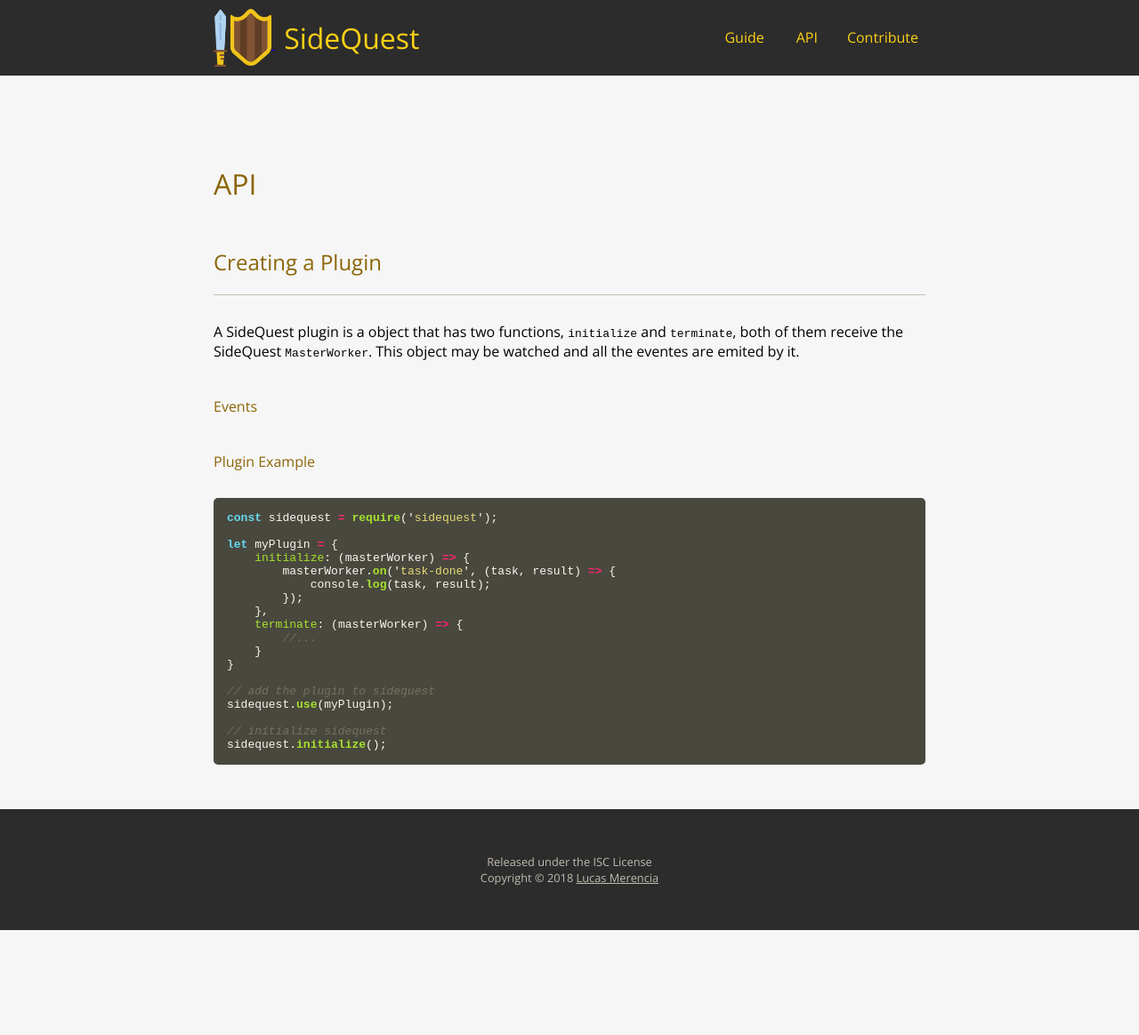
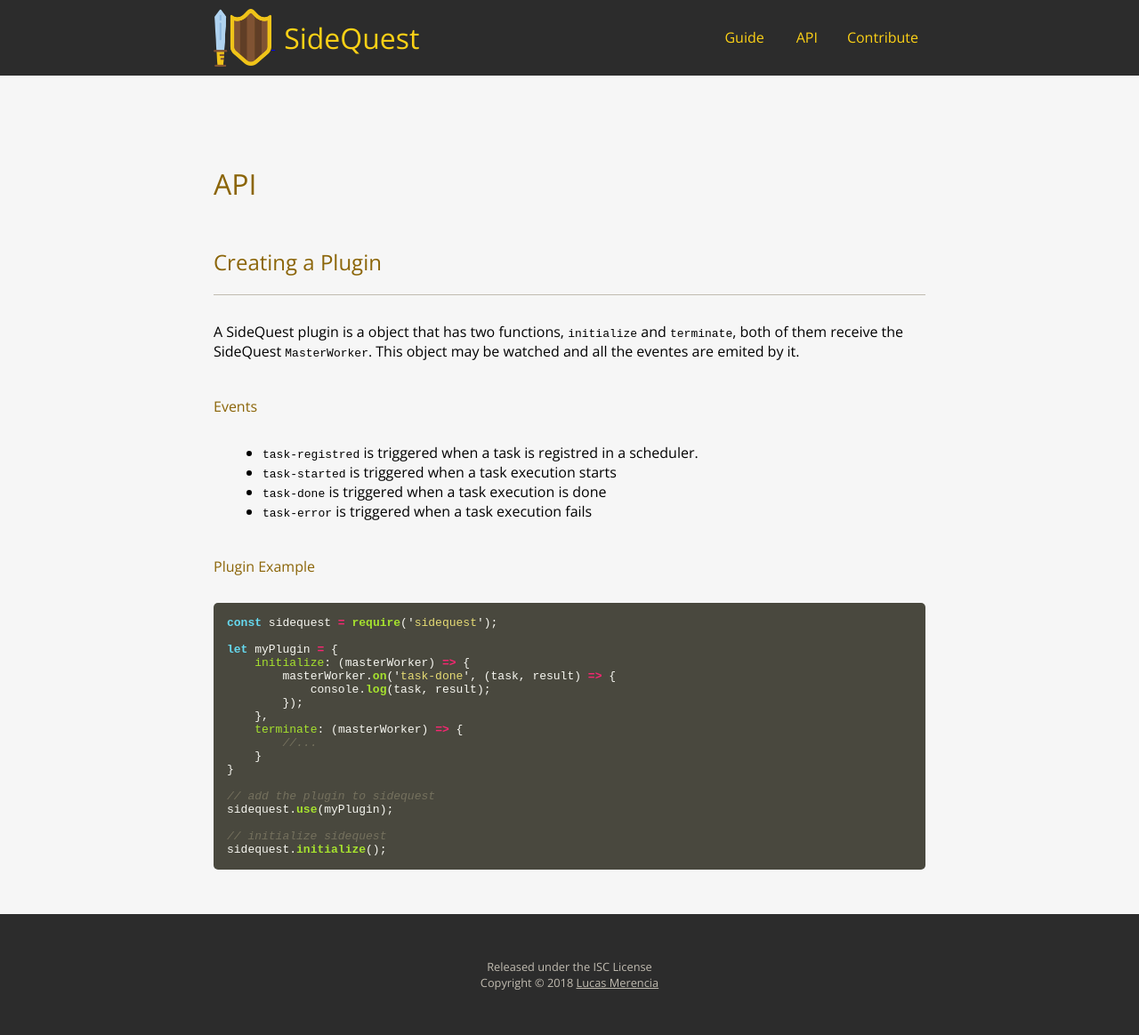
Before and after one commit to sidequestjs/sidequest-site, a Jekyll site: the page built from api.html, in a window 1280 px wide. Shown: the whole page at 89% size. Built offline with Jekyll 4.4.1, drawn with Linux system fonts in a browser that asks for light colours; before the commit the page ends 1046 px from its top, so only the background shows below that.

Commit message:
added analytics and fix event list

```diff
--- a/_config.yml
+++ b/_config.yml
@@ -8,6 +8,7 @@
 url: "https://sidequestjs.com" # the base hostname & protocol for your site, e.g. http://example.com
 github_username:  sidequestjs
 github_project: sidequestjs/sidequest
+analytics_id: UA-40045005-5
 
 # Build settings
 markdown: kramdown
--- a/api.html
+++ b/api.html
@@ -8,11 +8,18 @@
 
     <h2>Creating a Plugin</h2>
 
-    A SideQuest plugin is a object that has two functions, <code class="highlighter-rouge">initialize</code> and
-    <code class="highlighter-rouge">terminate</code>, both of them receive the SideQuest
-    <code class="highlighter-rouge">MasterWorker</code>. This object may be watched and all the eventes are emited by it.
+    A SideQuest plugin is a object that has two functions, <code>initialize</code> and
+    <code>terminate</code>, both of them receive the SideQuest
+    <code>MasterWorker</code>. This object may be watched and all the eventes are emited by it.
 
     <h3>Events</h3>
+
+    <ul>
+        <li><code>task-registred</code> is triggered when a task is registred in a scheduler.</li>
+        <li><code>task-started</code> is triggered when a task execution starts</li>
+        <li><code>task-done</code> is triggered when a task execution is done</li>
+        <li><code>task-error</code> is triggered when a task execution fails</li>
+    </ul>
 
     <h3>Plugin Example</h3>
 
--- a/css/style.scss
+++ b/css/style.scss
@@ -100,6 +100,12 @@
             text-decoration: none;
         }
     }
+
+    ul {
+        li {
+            margin-left: 55px;
+        }
+    }
 }
 
 h2 {
```
Also changed, not shown: _includes/analytics.html (added, +8 -0 lines).
